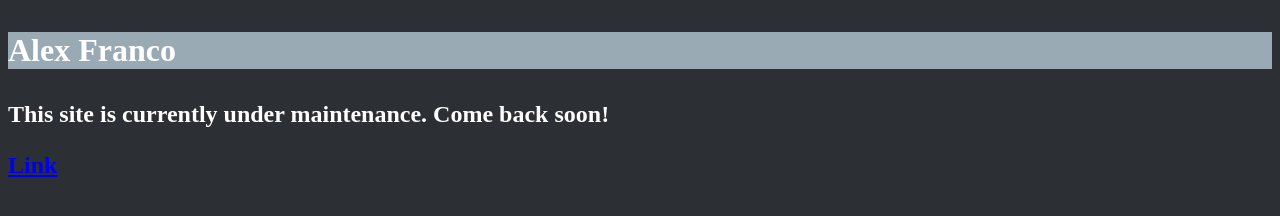
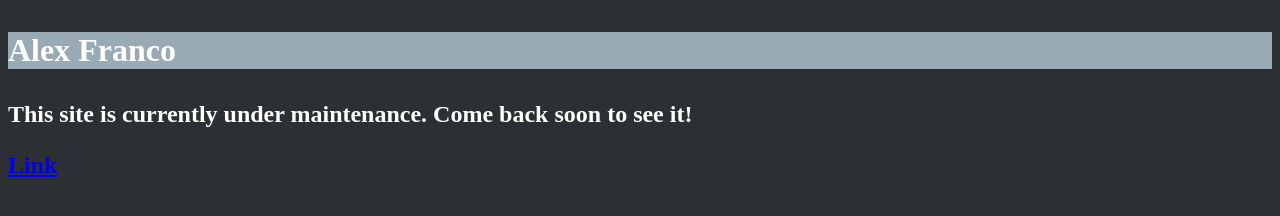
Before and after one commit to francora184/francora184.github.io, a plain HTML site: page index.html in a window 1280 px wide. Drawn offline with Linux system fonts and the light colour scheme.

Commit message:
Update index.html

```diff
--- a/index.html
+++ b/index.html
@@ -7,7 +7,7 @@
     </h1>
 
     <h2>
-      <p> This site is currently under maintenance. Come back soon! </p>
+      <p> This site is currently under maintenance. Come back soon to see it! </p>
       <a href="http://francora184.github.io/site/index.html"> Link </a>
     </h2>
   </body>
```
